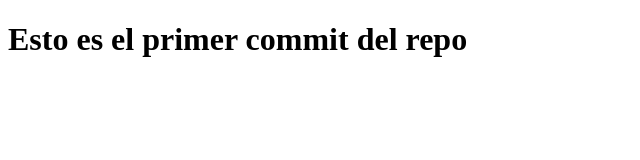
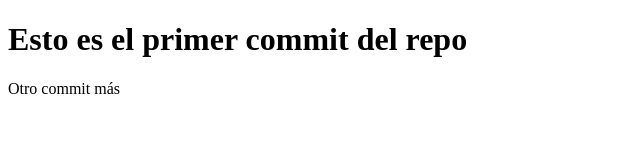
Before and after one commit to GNicolas-is/Mas-Sobre-GIT, a plain HTML site: page index.html in a window 1280 px wide. Shown: the whole page, without its empty margins (0-640 px from the left). Drawn offline with Linux system fonts and the light colour scheme.

Commit message:
Este es el segundo commit

```diff
--- a/index.html
+++ b/index.html
@@ -7,5 +7,8 @@
 </head>
 <body>
     <h1>Esto es el primer commit del repo</h1>
+    <div>
+        <p>Otro commit más</p>
+    </div>
 </body>
 </html>
```
